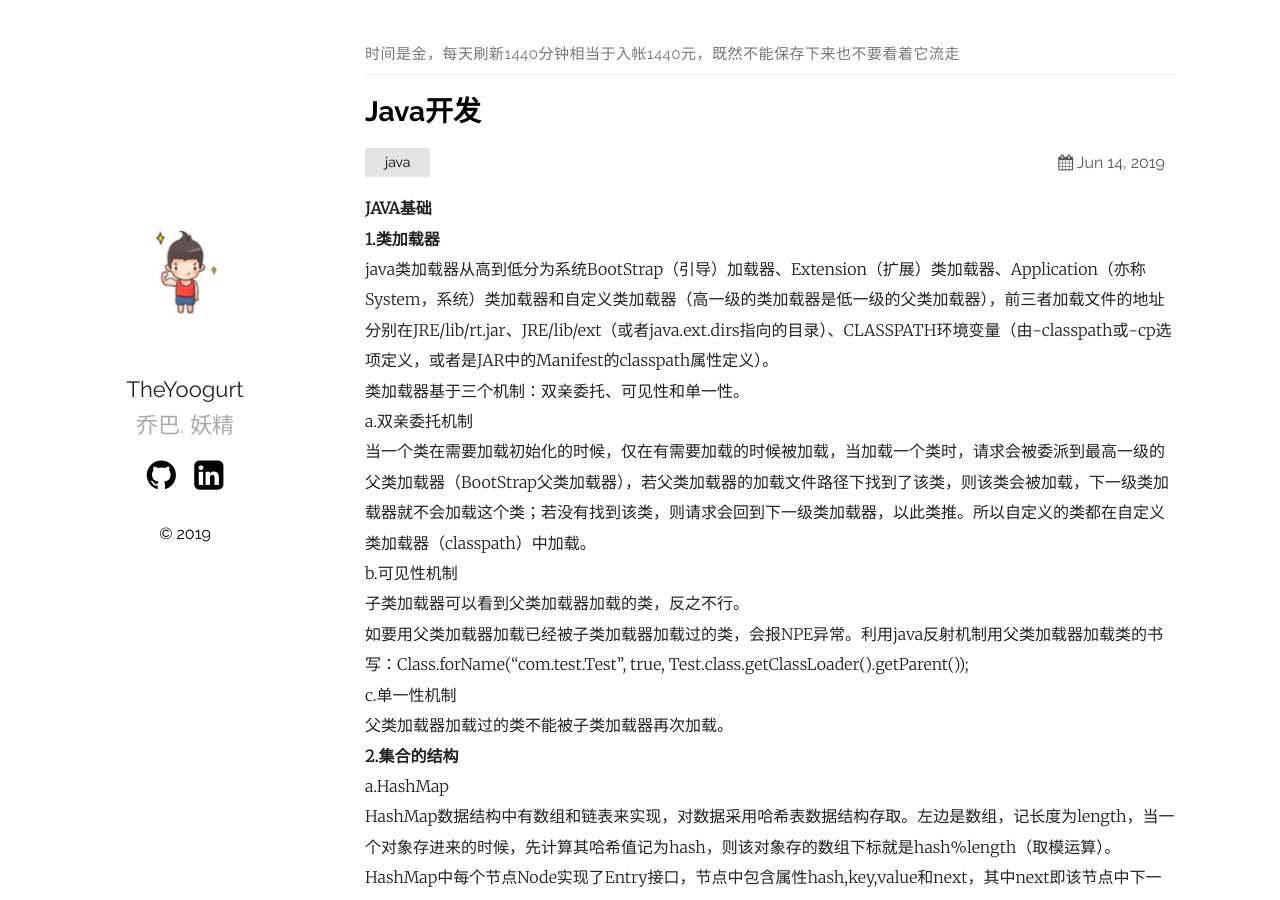
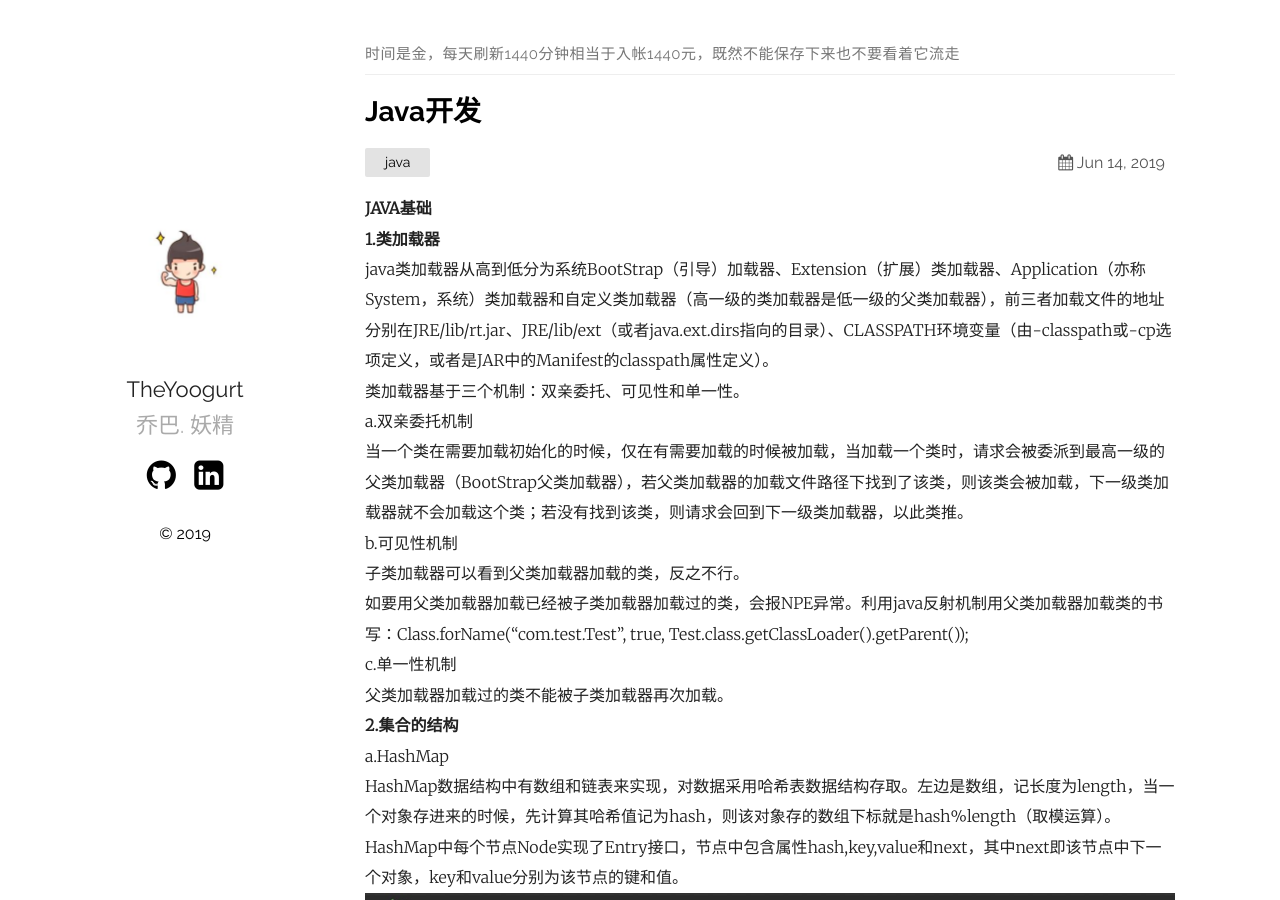
Before and after one commit to TheYoogurt/javalore, a Jekyll site: the page built from index.md, in a window 1280 px wide and 900 px high. Built offline with Jekyll 4.4.1, drawn with Linux system fonts in a browser that asks for light colours.

Commit message:
错误修改

```diff
--- a/_posts/2019-06-13-mysql索引梳理.markdown
+++ b/_posts/2019-06-13-mysql索引梳理.markdown
@@ -9,7 +9,7 @@ categories: java
  java类加载器从高到低分为系统BootStrap（引导）加载器、Extension（扩展）类加载器、Application（亦称System，系统）类加载器和自定义类加载器（高一级的类加载器是低一级的父类加载器），前三者加载文件的地址分别在JRE/lib/rt.jar、JRE/lib/ext（或者java.ext.dirs指向的目录）、CLASSPATH环境变量（由-classpath或-cp选项定义，或者是JAR中的Manifest的classpath属性定义）。
 类加载器基于三个机制：双亲委托、可见性和单一性。
 a.双亲委托机制
-当一个类在需要加载初始化的时候，仅在有需要加载的时候被加载，当加载一个类时，请求会被委派到最高一级的父类加载器（BootStrap父类加载器），若父类加载器的加载文件路径下找到了该类，则该类会被加载，下一级类加载器就不会加载这个类；若没有找到该类，则请求会回到下一级类加载器，以此类推。所以自定义的类都在自定义类加载器（classpath）中加载。
+当一个类在需要加载初始化的时候，仅在有需要加载的时候被加载，当加载一个类时，请求会被委派到最高一级的父类加载器（BootStrap父类加载器），若父类加载器的加载文件路径下找到了该类，则该类会被加载，下一级类加载器就不会加载这个类；若没有找到该类，则请求会回到下一级类加载器，以此类推。
 b.可见性机制
 子类加载器可以看到父类加载器加载的类，反之不行。
 如要用父类加载器加载已经被子类加载器加载过的类，会报NPE异常。利用java反射机制用父类加载器加载类的书写：Class.forName("com.test.Test", true,  Test.class.getClassLoader().getParent());
```
